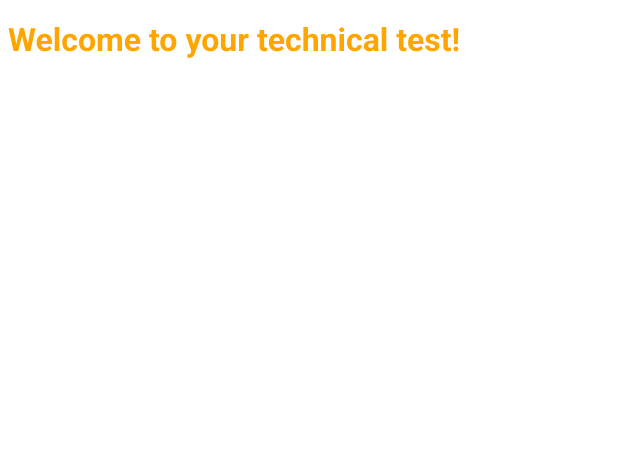
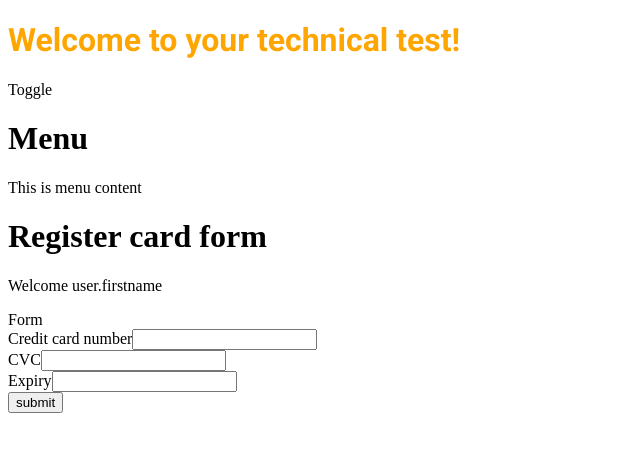
Before and after one commit to verydisco/recruit-react-v2, a React app: page / in a window 1280 px wide. Shown: the top 452 px of the page, without its empty margins (0-640 px from the left). Built offline with nearby package versions, Linux system fonts and the light colour scheme.

Commit message:
Add webpack cli and add basic folder structure

```diff
--- a/src/app.tsx
+++ b/src/app.tsx
@@ -1,6 +1,18 @@
-import React, { FC } from "react";
-import * as styles from "./app.module.scss";
+import React, { FC } from 'react';
+import * as styles from './app.module.scss';
+import { Header } from './components/header';
+import { Intro } from './components/intro';
+import { Form } from './components/form';
 
 export const App = () => {
-  return <h1 className={styles.demo}>Welcome to your technical test!</h1>;
+	return (
+		<>
+			<h1 className={styles.demo}>Welcome to your technical test!</h1>
+			<div>
+				<Header />
+				<Intro />
+				<Form />
+			</div>
+		</>
+	);
 };
--- /dev/null
+++ b/src/components/form/index.tsx
@@ -0,0 +1,27 @@
+import React from 'react';
+import * as styles from './form.module.scss';
+
+export const Form = () => {
+	return (
+		<div>
+			Form
+			<form>
+				<div>
+					<label>Credit card number</label>
+					<input type='text' />
+				</div>
+				<div>
+					<label>CVC</label>
+					<input type='text' />
+				</div>
+				<div>
+					<label>Expiry</label>
+					<input type='text' />
+				</div>
+				<div>
+					<input type='submit' value='submit' />
+				</div>
+			</form>
+		</div>
+	);
+};
--- /dev/null
+++ b/src/components/header/index.tsx
@@ -0,0 +1,13 @@
+import React from 'react';
+import * as styles from './header.module.scss';
+import { NavOverlay } from '../navOverlay';
+
+export const Header = () => {
+	return (
+		<div>
+			<div>Toggle</div>
+			<NavOverlay />
+			<h1>Register card form</h1>
+		</div>
+	);
+};
--- /dev/null
+++ b/src/components/intro/index.tsx
@@ -0,0 +1,10 @@
+import React from 'react';
+import * as styles from './intro.module.scss';
+
+export const Intro = () => {
+	return (
+		<div>
+			<p>Welcome user.firstname</p>
+		</div>
+	);
+};
--- /dev/null
+++ b/src/components/navOverlay/index.tsx
@@ -0,0 +1,13 @@
+import React from 'react';
+import * as styles from './navOverlay.module.scss';
+
+export const NavOverlay = () => {
+	return (
+		<div>
+			<h1>Menu</h1>
+			<div>
+				<p>This is menu content</p>
+			</div>
+		</div>
+	);
+};
```
Also changed, not shown: src/components/form/form.module.scss (added), src/components/header/header.module.scss (added), src/components/intro/intro.module.scss (added), src/components/navOverlay/navOverlay.module.scss (added), 1 other file (tests, documents, lock files or other folders).
